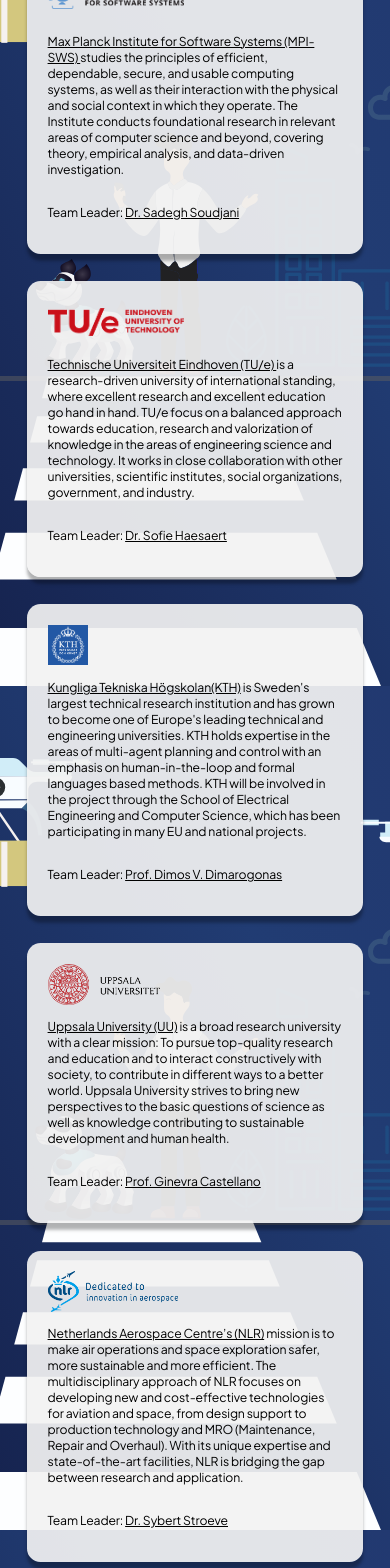
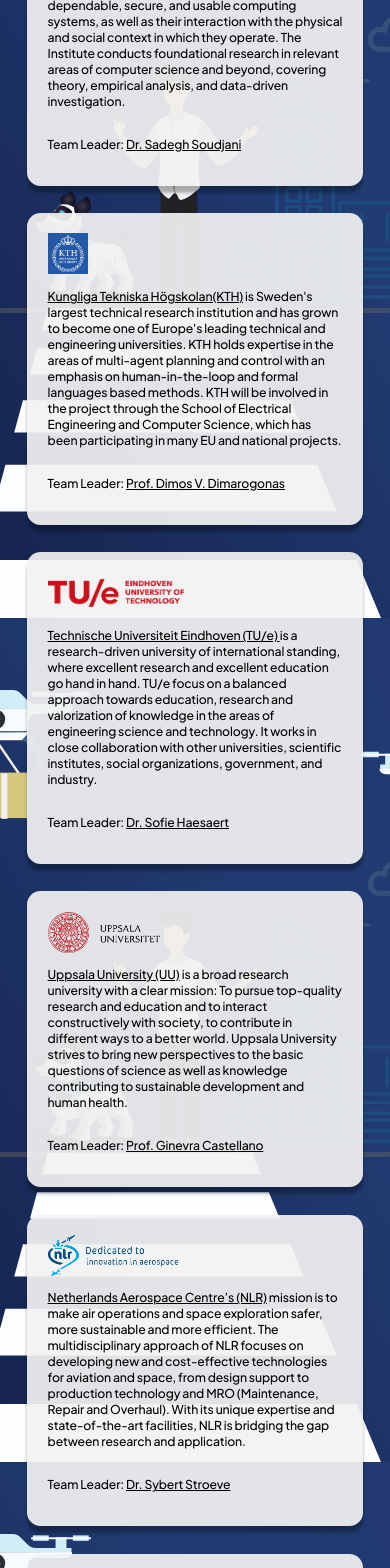
Before and after one commit to TendTo/symaware, an Angular app: page /consortium in a window 390 px wide. Shown: the part 280-1848 px from the top of the page. Built offline with nearby package versions, Linux system fonts and the light colour scheme; what ngx-page-scroll-core would draw is missing.

Commit message:
Brushed up mobile view for new sections. (Needs refinement) Re-arranged team members. Added additional pagination. Updated Nav-Bar

```diff
--- a/src/app/app.component.scss
+++ b/src/app/app.component.scss
@@ -6,4 +6,7 @@
     @media screen and (min-width: 1600px) {
         padding-top: 8rem;
     }
+    @media screen and (max-width: 900px) {
+        padding-top: 4rem;
+    }
 }
--- a/src/app/consortium/consortium.component.html
+++ b/src/app/consortium/consortium.component.html
@@ -15,7 +15,7 @@
                     alt="Max Plack Institute logo"
                 />
             </a>
-            <p class="paragraph consortium_box__text">
+            <p class="paragraph__dark consortium_box__text">
                 <u
                     ><a href="https://www.mpi-sws.org/" target="_blank">
                         Max Planck Institute for Software Systems (MPI-SWS)
@@ -28,37 +28,13 @@
                 science and beyond, covering theory, empirical analysis, and
                 data-driven investigation.
             </p>
-            <p class="paragraph consortium_box__text">
+            <a
+                href="https://hycodev.com"
+                target="_blank"
+                class="paragraph__dark consortium_box__text"
+            >
                 Team Leader: <u> Dr. Sadegh Soudjani </u>
-            </p>
-        </div>
-        <div class="consortium_box">
-            <a
-                class="consortium_box__image"
-                href="https://www.tue.nl/en/"
-                target="_blank"
-            >
-                <img
-                    class="consortium_box__members"
-                    src="assets/images/consortium/tue.png"
-                    alt="Eindhoven University of Technology logo"
-                />
             </a>
-            <p class="paragraph consortium_box__text">
-                <a href="https://www.tue.nl/en/" target="_blank"
-                    ><u>Technische Universiteit Eindhoven (TU/e) </u></a
-                >
-                is a research-driven university of international standing, where
-                excellent research and excellent education go hand in hand. TU/e
-                focus on a balanced approach towards education, research and
-                valorization of knowledge in the areas of engineering science
-                and technology. It works in close collaboration with other
-                universities, scientific institutes, social organizations,
-                government, and industry.
-            </p>
-            <p class="paragraph consortium_box__text">
-                Team Leader: <u> Dr. Sofie Haesaert </u>
-            </p>
         </div>
         <div class="consortium_box">
             <div class="consortium_box__image">
@@ -70,7 +46,7 @@
                     />
                 </a>
             </div>
-            <p class="paragraph consortium_box__text">
+            <p class="paragraph__dark consortium_box__text">
                 <a href="https://www.kth.se/en" target="_blank"
                     ><u>Kungliga Tekniska Högskolan(KTH)</u></a
                 >
@@ -85,9 +61,45 @@
                 >, which has been participating in many EU and national
                 projects.
             </p>
-            <p class="paragraph consortium_box__text">
+            <a
+                href="https://people.kth.se/~dimos/"
+                target="_blank"
+                class="paragraph__dark consortium_box__text"
+            >
                 Team Leader: <u>Prof. Dimos V. Dimarogonas</u>
+            </a>
+        </div>
+        <div class="consortium_box">
+            <a
+                class="consortium_box__image"
+                href="https://www.tue.nl/en/"
+                target="_blank"
+            >
+                <img
+                    class="consortium_box__members"
+                    src="assets/images/consortium/tue.png"
+                    alt="Eindhoven University of Technology logo"
+                />
+            </a>
+            <p class="paragraph__dark consortium_box__text">
+                <a href="https://www.tue.nl/en/" target="_blank"
+                    ><u>Technische Universiteit Eindhoven (TU/e) </u></a
+                >
+                is a research-driven university of international standing, where
+                excellent research and excellent education go hand in hand. TU/e
+                focus on a balanced approach towards education, research and
+                valorization of knowledge in the areas of engineering science
+                and technology. It works in close collaboration with other
+                universities, scientific institutes, social organizations,
+                government, and industry.
             </p>
+            <a
+                href="https://www.tue.nl/en/research/research-groups/control-systems"
+                target="_blank"
+                class="paragraph__dark consortium_box__text"
+            >
+                Team Leader: <u> Dr. Sofie Haesaert </u>
+            </a>
         </div>
         <div class="consortium_box">
             <div class="consortium_box__image">
@@ -99,7 +111,7 @@
                     />
                 </a>
             </div>
-            <p class="paragraph consortium_box__text">
+            <p class="paragraph__dark consortium_box__text">
                 <a href="https://www.uu.se/" target="_blank"
                     ><u>Uppsala University (UU)</u></a
                 >
@@ -111,9 +123,13 @@
                 knowledge contributing to sustainable development and human
                 health.
             </p>
-            <p class="paragraph consortium_box__text">
+            <a
+                href="https://usr-lab.github.io"
+                target="_blank"
+                class="paragraph__dark consortium_box__text"
+            >
                 Team Leader: <u>Prof. Ginevra Castellano </u>
-            </p>
+            </a>
         </div>
         <div class="consortium_box">
             <a
@@ -127,7 +143,7 @@
                     alt="Netherlands Aerospace Center logo"
                 />
             </a>
-            <p class="paragraph consortium_box__text">
+            <p class="paragraph__dark consortium_box__text">
                 <a href="https://www.nlr.org/" target="_blank"
                     ><u>Netherlands Aerospace Centre’s (NLR)</u></a
                 >
@@ -140,9 +156,13 @@
                 facilities, NLR is bridging the gap between research and
                 application.
             </p>
-            <p class="paragraph consortium_box__text">
+            <a
+                href="https://www.nlr.org/"
+                target="_blank"
+                class="paragraph__dark consortium_box__text"
+            >
                 Team Leader: <u>Dr. Sybert Stroeve</u>
-            </p>
+            </a>
         </div>
         <div class="consortium_box">
             <a
@@ -157,7 +177,7 @@
                 />
             </a>
 
-            <p class="paragraph consortium_box__text">
+            <p class="paragraph__dark consortium_box__text">
                 <a href="https://www.siemens.com/" target="_blank"
                     ><u>Siemens Industry Software Netherlands B.V. (SISW)</u></a
                 >
@@ -168,9 +188,13 @@
                 with new insights, opportunities, and levels of automation to
                 drive innovation.
             </p>
-            <p class="paragraph consortium_box__text">
+            <a
+                href="https://plm.sw.siemens.com/en-US/simcenter/autonomous-vehicle-solutions"
+                target="_blank"
+                class="paragraph__dark consortium_box__text"
+            >
                 Team Leader: <u>Dr. Mohsen Alirezaei</u>
-            </p>
+            </a>
         </div>
     </div>
 </div>
--- a/src/app/consortium/consortium.component.scss
+++ b/src/app/consortium/consortium.component.scss
@@ -20,6 +20,7 @@
     display: flex;
     justify-content: space-between;
     flex-flow: row wrap;
+    gap: 2rem;
     @media screen and (max-width: 1080px) {
         justify-content: center;
     }
@@ -34,8 +35,6 @@
     max-width: 22rem;
     min-height: 12rem;
     min-width: 22rem;
-    margin-bottom: 2rem;
-    margin-right: 1rem;
     padding: 1.5rem;
     align-content: space-between;
     justify-content: flex-start;
@@ -63,7 +62,6 @@
         align-content: center;
     }
     &__text {
-        display: block;
         font-size: 0.9rem;
         color: inherit;
         margin: 0.5rem 0;
--- a/src/app/home/home.component.html
+++ b/src/app/home/home.component.html
@@ -1,12 +1,6 @@
 <div class="container_home">
     <section class="page" id="landing">
-        <div class="wrapper_vector">
-            <img
-                class="vector"
-                src="../../assets/images/symaware/Vector.png"
-                alt="SymAware gradient background"
-            />
-        </div>
+        <div class="gradient_mobile"></div>
         <div class="landing-section">
             <div class="home_heading">
                 <h1 class="home_heading__first a-moveIn-left">SUSTAINABLE</h1>
@@ -15,7 +9,14 @@
                 </h1>
             </div>
             <div class="intro-paragraph">
-                <p class="a-moveIn-left paragraph">
+                <p
+                    class="a-moveIn-left paragraph"
+                    [ngClass]="
+                        mobile
+                            ? 'a-moveIn-left paragraph__white'
+                            : 'a-moveIn-left paragraph'
+                    "
+                >
                     Picture an environment where autonomous agents (robots,
                     drones, cars, etc.) collaborate with humans to fulfil
                     complex and dynamically changing tasks. To have real,
@@ -37,7 +38,14 @@
                         alt="SymAware Illustration"
                     />
                 </div>
-                <p class="a-moveIn-left paragraph">
+                <p
+                    class="a-moveIn-left paragraph"
+                    [ngClass]="
+                        mobile
+                            ? 'a-moveIn-left paragraph__white'
+                            : 'a-moveIn-left paragraph'
+                    "
+                >
                     This is the purpose of
                     <b>
                         Symbolic Logic Framework for Situational Awareness in
@@ -48,8 +56,8 @@
             </div>
         </div>
     </section>
-    <!--    <div class="barrier"></div>-->
-    <section class="page u-hidden">
+    <div class="barrier"></div>
+    <section class="page u-hidden" id="info">
         <div class="wrapper_description">
             <div class="description">
                 <p class="description__heading">NEW CONCEPTUAL</p>
@@ -80,7 +88,7 @@
             </div>
         </div>
     </section>
-    <section class="page u-hidden">
+    <section class="page u-hidden" id="objectives">
         <div class="wrapper_objectives">
             <h3 class="objective__heading">
                 These objectives will be achieved in SymAware through:
@@ -187,6 +195,8 @@
 
 <ul id="pagination" class="a-fade-in">
     <li><a (click)="scrollTo('landing')"></a></li>
+    <li><a (click)="scrollTo('info')"></a></li>
+    <li><a (click)="scrollTo('objectives')"></a></li>
     <li><a (click)="scrollTo('consortium')"></a></li>
     <li><a (click)="scrollTo('news')"></a></li>
 </ul>
--- a/src/app/home/home.component.scss
+++ b/src/app/home/home.component.scss
@@ -59,7 +59,7 @@
         width: 24rem;
         @media screen and (max-width: 900px) {
             width: 95%;
-            color: $color-white;
+            color: $color-white !important;
         }
     }
 
@@ -308,16 +308,23 @@
 }
 
 .barrier {
-    min-height: 4rem;
+    min-height: 2rem;
     background: $color-sand;
 }
-.vector {
+.gradient_mobile {
     display: none;
     @media screen and (max-width: 900px) {
-        display: flex;
+        display: block;
         position: absolute;
+        width: 100%;
         z-index: -1;
-        width: 100%;
+        min-height: 52rem;
+        background: linear-gradient(
+            #23356c 0%,
+            #23356d 20%,
+            #203d73 40%,
+            #161f48 60%
+        );
     }
 }
 .wrapper_description {
@@ -327,13 +334,22 @@
     align-items: center;
     min-height: 18rem;
     background: linear-gradient(30deg, #012869, #012869 85%, #031c45);
+    @media screen and (max-width: 900px) {
+        justify-content: center;
+        flex-flow: column;
+        min-height: 10rem;
+        padding: 2rem 2rem;
+    }
 }
 
 .description {
     width: 50%;
     color: white;
     padding: 0 1rem;
-
+    @media screen and (max-width: 900px) {
+        width: 100%;
+        padding: 1rem 1rem;
+    }
     &__heading {
         font-size: 2.25rem;
         display: inline-block;
@@ -354,12 +370,19 @@
     align-items: flex-start;
     justify-content: flex-start;
     min-height: 18rem;
+    @media screen and (max-width: 900px) {
+        padding: 2rem 2rem;
+        align-items: flex-start;
+        justify-content: flex-start;
+    }
 }
 
 .objective {
     margin-left: 4rem;
-    padding: 1rem 0;
-
+    padding: 2rem 0;
+    @media screen and (max-width: 900px) {
+        margin-left: 0rem;
+    }
     &__heading {
         padding: 1rem;
         min-height: 1rem;
@@ -384,3 +407,6 @@
         background-color: transparent;
     }
 }
+.page {
+    overflow: clip;
+}
--- a/src/app/home/home.component.ts
+++ b/src/app/home/home.component.ts
@@ -20,7 +20,7 @@
     // @ViewChild("memberSlider") sliderRef: ElementRef<HTMLElement>
     //
     // slider: KeenSliderInstance = null
-
+    mobile = false
     ngAfterViewInit() {
         // this.slider = new KeenSlider(this.sliderRef.nativeElement, {
         //   loop: true,
@@ -48,7 +48,6 @@
             window.scrollTo(0, 0)
         })
     }
-
     // ngOnDestroy() {
     //   if (this.slider) this.slider.destroy()
     // }
@@ -61,6 +60,14 @@
         })
     }
     ngOnInit() {
+        //checks screen size to apply dynamic styling
+        if (screen.width <= 900) {
+            this.mobile = true
+        } else {
+            this.mobile = false
+        }
+
+        //Checks whether HTML elements are observed by user, if true, it adds slide-in animation
         const observer = new IntersectionObserver((entries) => {
             entries.forEach((entry) => {
                 console.log(entry)
--- a/src/app/navigation/navigation.component.html
+++ b/src/app/navigation/navigation.component.html
@@ -119,7 +119,7 @@
                 Contact Us
             </a>
             <a
-                class="navbar-item"
+                class="mobile-item"
                 routerLink="available-positions"
                 routerLinkActive="navbar-item__underlined"
             >
--- a/src/app/navigation/navigation.component.scss
+++ b/src/app/navigation/navigation.component.scss
@@ -82,8 +82,9 @@
     width: 100%;
     background: #f5f5f5;
     box-shadow: 0 6px 6px rgba(0, 0, 0, 0.5);
-    min-height: 2rem;
-    position: sticky;
+    min-height: 4rem;
+    z-index: 99;
+    position: fixed;
     display: none;
     @media screen and (max-width: 900px) {
         display: block;
@@ -128,7 +129,6 @@
     position: absolute;
     transition: all 0.2s ease-out;
     background-color: #bdbdbd;
-
     &:first-child {
         top: 5px;
     }
--- a/src/app/positions/positions.component.scss
+++ b/src/app/positions/positions.component.scss
@@ -4,6 +4,7 @@
     margin: 0;
     width: 100%;
     /*padding: 2rem;*/
+
     .banner {
         padding: 3rem 4rem 1rem 4rem;
         background: linear-gradient(#012869, #031c45);
@@ -15,6 +16,14 @@
         max-height: 12rem;
         &__half {
             width: 50%;
+            @media screen and (max-width: 900px) {
+                width: 80%;
+            }
+        }
+        @media screen and (max-width: 900px) {
+            flex-flow: column;
+            padding: 1rem;
+            width: auto;
         }
     }
 
@@ -24,6 +33,9 @@
         font-weight: 800;
         color: $color-sand;
         filter: drop-shadow(3px 3px 0px #bd6f13);
+        @media screen and (max-width: 900px) {
+            font-size: 2.5rem;
+        }
     }
     .image {
         width: 4rem;
@@ -32,6 +44,9 @@
     }
     .wrapper_image {
         margin-right: 6rem;
+        @media screen and (max-width: 900px) {
+            display: none;
+        }
     }
 }
 
@@ -39,7 +54,12 @@
     display: flex;
     justify-content: space-between;
     gap: 1rem;
-    padding: 2rem 4rem 4rem 4rem;
+    padding: 2rem 4rem 8rem 4rem;
+    @media screen and (max-width: 900px) {
+        align-items: center;
+        flex-flow: column;
+        gap: 4rem;
+    }
 
     .box {
         display: flex;
@@ -54,6 +74,11 @@
         @media screen and (min-width: 1600px) {
             height: 5rem;
             width: 18rem;
+            padding: 2rem;
+        }
+        @media screen and (max-width: 900px) {
+            height: 5rem;
+            width: 12rem;
             padding: 2rem;
         }
         &__heading {
--- a/src/scss/typography.scss
+++ b/src/scss/typography.scss
@@ -43,6 +43,10 @@
         @extend .paragraph;
         color: $color-white;
     }
+    &__dark {
+        @extend .paragraph__highlighted;
+        color: $color-dark-blue;
+    }
 }
 
 .paragraph__highlighted {
```
Also changed, not shown: src/app/team/members.ts (+81 -81 lines).
